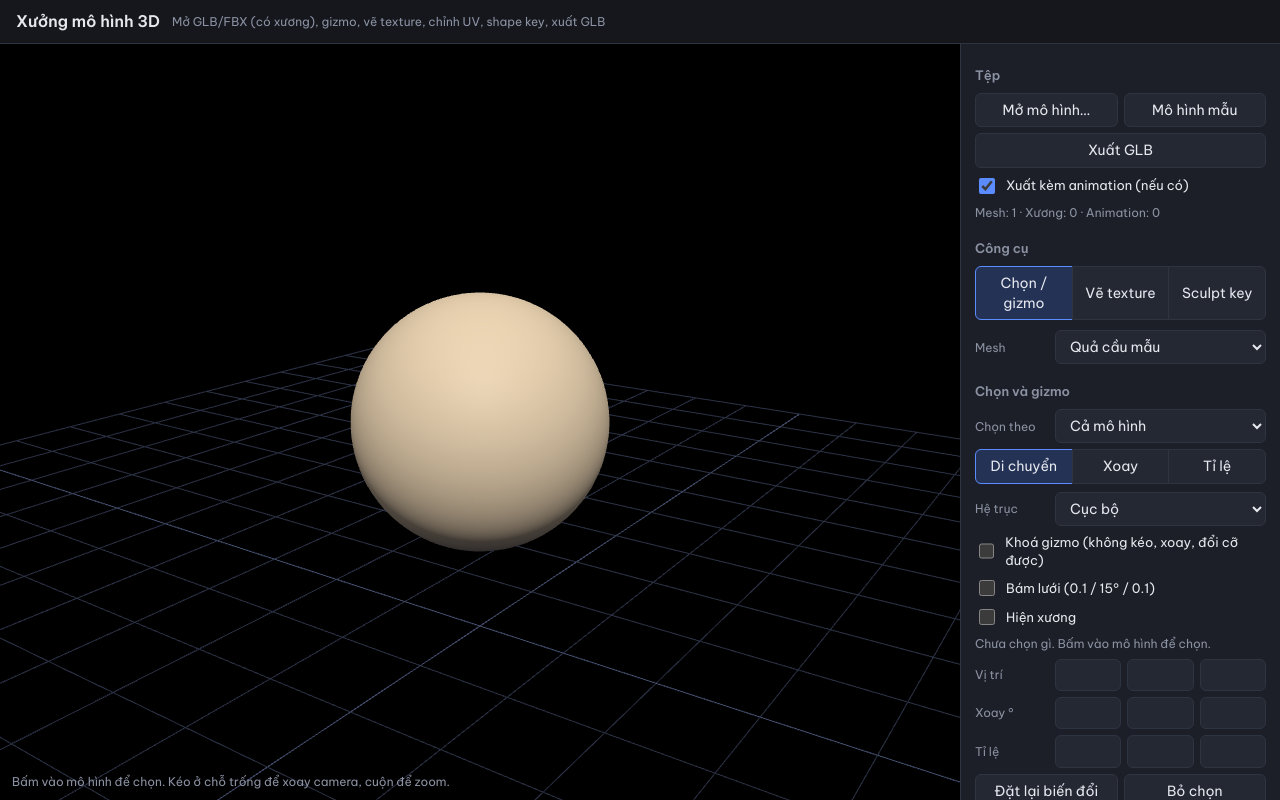
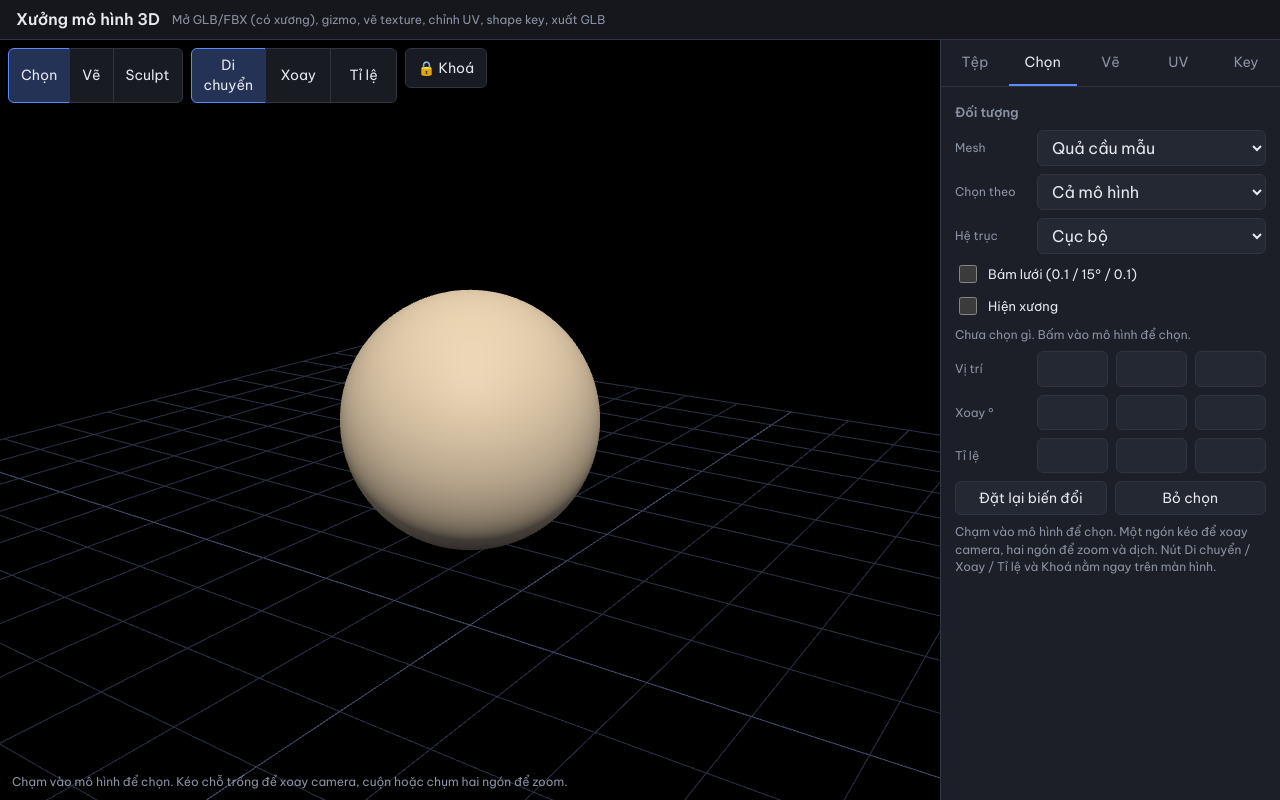
Before and after one commit to nhothicam03-oss/de, a plain HTML site: page index.html in a window 1280 px wide. Drawn offline with nearby package versions, Linux system fonts and the light colour scheme; animation ran at ten frames a second.

Commit message:
Add files via upload

```diff
--- a/index.html
+++ b/index.html
@@ -2,27 +2,48 @@
 <html lang="vi">
 <head>
 <meta charset="utf-8">
-<meta name="viewport" content="width=device-width,initial-scale=1">
+<meta name="viewport" content="width=device-width,initial-scale=1,viewport-fit=cover">
+<meta name="theme-color" content="#15171c">
+<meta name="mobile-web-app-capable" content="yes">
+<meta name="apple-mobile-web-app-capable" content="yes">
 <title>Xưởng mô hình 3D</title>
 <link rel="preconnect" href="https://fonts.googleapis.com">
 <link href="https://fonts.googleapis.com/css2?family=Be+Vietnam+Pro:wght@400;500;600&display=swap" rel="stylesheet">
 <style>
 :root{--bg:#15171c;--p:#1c1f27;--p2:#242833;--line:#2f3441;--tx:#e6e8ee;--mu:#8b92a3;--ac:#5b8cff;--ac2:#243256;color-scheme:dark}
 *{box-sizing:border-box}
-html,body{height:100%;margin:0}
-body{background:var(--bg);color:var(--tx);font:14px/1.45 'Be Vietnam Pro',system-ui,sans-serif;display:flex;flex-direction:column}
-header{display:flex;align-items:center;gap:12px;padding:10px 16px;border-bottom:1px solid var(--line)}
+[hidden]{display:none!important}
+html,body{height:100%;margin:0;overscroll-behavior:none}
+body{height:100dvh;background:var(--bg);color:var(--tx);font:14px/1.45 'Be Vietnam Pro',system-ui,sans-serif;display:flex;flex-direction:column;touch-action:manipulation;-webkit-tap-highlight-color:transparent;padding-bottom:env(safe-area-inset-bottom)}
+header{display:flex;align-items:center;gap:12px;padding:8px 16px;padding-top:max(8px,env(safe-area-inset-top));border-bottom:1px solid var(--line)}
 header b{font-size:16px;font-weight:600}
 header span{color:var(--mu);font-size:12px}
-main{flex:1;display:grid;grid-template-columns:1fr 320px;min-height:0}
-#vp{position:relative;min-height:0;background:radial-gradient(circle at 50% 35%,#2a3042,#14161b)}
-#vp canvas{display:block;width:100%;height:100%;touch-action:none}
+main{flex:1;display:grid;grid-template-columns:1fr 340px;min-height:0}
+#vp{position:relative;min-height:0;background:radial-gradient(circle at 50% 35%,#2a3042,#14161b);overflow:hidden}
+#vp>canvas{display:block;width:100%;height:100%;touch-action:none;-webkit-user-select:none;user-select:none}
+#fl{position:absolute;top:8px;left:8px;right:8px;display:flex;flex-wrap:wrap;gap:8px;pointer-events:none;z-index:2}
+#fl>*{pointer-events:auto}
+#fl button,.tgl span{background:#1c1f27e6;min-height:40px;padding:6px 12px;backdrop-filter:blur(6px)}
+#fl button.on{background:var(--ac2)}
+.tgl{position:relative}
+.tgl span{display:block;border:1px solid var(--line);border-radius:6px;line-height:26px;white-space:nowrap}
+.tgl input{position:absolute;inset:0;width:100%;height:100%;margin:0;opacity:0;cursor:pointer}
+.tgl input:checked+span{background:#4a2330;border-color:#ff7a7a}
+.tgl input:focus-visible+span{outline:2px solid var(--ac)}
 #hint{position:absolute;left:12px;bottom:10px;color:var(--mu);font-size:12px;pointer-events:none}
-#drop{position:absolute;inset:12px;border:2px dashed var(--ac);border-radius:12px;display:none;place-items:center;background:#15171ccc;font-size:16px}
+#msg{position:absolute;left:50%;bottom:12px;transform:translateX(-50%);max-width:92%;text-align:center;background:var(--p2);border:1px solid var(--line);border-radius:8px;padding:7px 12px;font-size:13px;opacity:0;transition:opacity .2s;pointer-events:none;z-index:3}
+#msg.show{opacity:1}
+#drop{position:absolute;inset:12px;border:2px dashed var(--ac);border-radius:12px;display:none;place-items:center;background:#15171ccc;font-size:16px;z-index:4}
 #vp.over #drop{display:grid}
-aside{overflow:auto;background:var(--p);border-left:1px solid var(--line);padding:4px 14px 20px}
-h3{margin:18px 0 8px;font-size:13px;font-weight:600;color:var(--mu)}
-.row{display:flex;gap:6px;align-items:center;margin:6px 0}
+aside{display:flex;flex-direction:column;min-height:0;background:var(--p);border-left:1px solid var(--line)}
+#tabs{display:flex;flex:none;border-bottom:1px solid var(--line)}
+#tabs button{flex:1;border:0;border-radius:0;background:none;color:var(--mu);padding:10px 4px;min-height:46px;border-bottom:2px solid transparent}
+#tabs button.on{color:var(--tx);border-bottom-color:var(--ac)}
+#tabs #fold{display:none;flex:0 0 48px}
+#panes{flex:1;min-height:0;overflow:auto;padding:0 14px 20px;-webkit-overflow-scrolling:touch}
+.pane{display:none}.pane.on{display:block}
+h3{margin:16px 0 8px;font-size:13px;font-weight:600;color:var(--mu)}
+.row{display:flex;gap:8px;align-items:center;margin:8px 0}
 .row>*{min-width:0}
 .row label{flex:0 0 74px;color:var(--mu);font-size:12px}
 .row input[type=range]{flex:1;accent-color:var(--ac)}
@@ -32,23 +53,34 @@ button:hover{border-color:var(--ac)}
 button:focus-visible,select:focus-visible,input:focus-visible{outline:2px solid var(--ac);outline-offset:1px}
 button.on{background:var(--ac2);border-color:var(--ac)}
 .row button{flex:1}
-select{flex:1}
-input[type=color]{padding:0;height:30px;width:44px;flex:none}
+select{flex:1;font-size:16px}
+input[type=color]{padding:0;height:34px;width:48px;flex:none}
+.row input[type=number]{flex:1;width:0;min-width:0;background:var(--p2);color:var(--tx);border:1px solid var(--line);border-radius:6px;padding:5px 6px;font:inherit;font-size:16px}
 .seg{display:flex}
 .seg button{flex:1;border-radius:0;margin-left:-1px}
 .seg button:first-child{border-radius:6px 0 0 6px;margin:0}
 .seg button:last-child{border-radius:0 6px 6px 0}
 #uv{width:100%;aspect-ratio:1;border:1px solid var(--line);border-radius:6px;background:#14161d;display:block}
-.key{display:flex;align-items:center;gap:8px;margin:4px 0}
+.key{display:flex;align-items:center;gap:8px;margin:6px 0}
 .key span{flex:0 0 90px;overflow:hidden;text-overflow:ellipsis;white-space:nowrap;font-size:12px}
 .key input{flex:1;accent-color:var(--ac)}
 .note{color:var(--mu);font-size:12px;margin:6px 0}
-.chk{display:flex;gap:8px;align-items:center;margin:7px 0;font-size:13px}
-.chk input{accent-color:var(--ac);width:16px;height:16px}
-.row input[type=number]{flex:1;width:0;min-width:0;background:var(--p2);color:var(--tx);border:1px solid var(--line);border-radius:6px;padding:5px 6px;font:inherit}
-#msg{position:absolute;right:12px;top:10px;background:var(--p2);border:1px solid var(--line);border-radius:8px;padding:6px 10px;font-size:12px;opacity:0;transition:opacity .2s;pointer-events:none}
-#msg.show{opacity:1}
-@media(max-width:820px){main{grid-template-columns:1fr;grid-template-rows:55vh 1fr}aside{border-left:0;border-top:1px solid var(--line)}}
+.chk{display:flex;gap:8px;align-items:center;margin:8px 0;font-size:13px}
+.chk input{accent-color:var(--ac);width:18px;height:18px}
+@media(max-width:820px){
+  header span,#hint{display:none}
+  main{grid-template-columns:1fr;grid-template-rows:minmax(0,1fr) auto}
+  aside{border-left:0;border-top:1px solid var(--line)}
+  #panes{flex:none;max-height:40dvh}
+  aside.min #panes{display:none}
+  #tabs #fold{display:block}
+}
+@media(pointer:coarse){
+  button,select{min-height:44px}
+  .row input[type=number]{min-height:44px}
+  input[type=range]{min-height:34px}
+  .chk{min-height:38px}.chk input{width:22px;height:22px}
+}
 @media(prefers-reduced-motion:reduce){#msg{transition:none}}
 </style>
 <script type="importmap">{"imports":{"three":"https://cdn.jsdelivr.net/npm/three@0.160.0/build/three.module.js","three/addons/":"https://cdn.jsdelivr.net/npm/three@0.160.0/examples/jsm/"}}</script>
@@ -56,52 +88,65 @@ input[type=color]{padding:0;height:30px;width:44px;flex:none}
 <body>
 <header><b>Xưởng mô hình 3D</b><span>Mở GLB/FBX (có xương), gizmo, vẽ texture, chỉnh UV, shape key, xuất GLB</span></header>
 <main>
-  <div id="vp"><div id="hint"></div><div id="msg"></div><div id="drop">Thả file .glb / .gltf / .fbx vào đây</div></div>
-  <aside>
-    <h3>Tệp</h3>
+  <div id="vp">
+    <div id="fl">
+      <div class="seg" id="tools"><button data-m="select" class="on">Chọn</button><button data-m="paint">Vẽ</button><button data-m="sculpt">Sculpt</button></div>
+      <div class="seg" id="gz" data-for="select"><button data-g="translate" class="on">Di chuyển</button><button data-g="rotate">Xoay</button><button data-g="scale">Tỉ lệ</button></div>
+      <label class="tgl" data-for="select"><input type="checkbox" id="lock" aria-label="Khoá gizmo"><span>🔒 Khoá</span></label>
+      <button id="undoQ" data-for="paint" hidden>↶ Hoàn tác</button>
+      <button id="cam2" data-for="paint sculpt" hidden>2 ngón: xoay</button>
+    </div>
+    <div id="hint"></div><div id="msg"></div><div id="drop">Thả file .glb / .gltf / .fbx vào đây</div>
+  </div>
+  <aside id="sheet">
+    <nav id="tabs"><button data-p="file" class="on">Tệp</button><button data-p="sel">Chọn</button><button data-p="paint">Vẽ</button><button data-p="uv">UV</button><button data-p="key">Key</button><button id="fold" aria-label="Thu gọn hoặc mở bảng">▾</button></nav>
+    <div id="panes">
+      <section class="pane on" data-p="file">
+        <h3>Mô hình</h3>
         <div class="row"><button id="open">Mở mô hình…</button><button id="demo">Mô hình mẫu</button></div>
         <div class="row"><button id="export">Xuất GLB</button></div>
         <label class="chk"><input type="checkbox" id="anim" checked> Xuất kèm animation (nếu có)</label>
         <div class="note" id="info"></div>
-    <input type="file" id="fm" accept=".glb,.gltf,.fbx" hidden>
+        <div class="note">Chọn file .glb hoặc .fbx trong bộ nhớ điện thoại. FBX cần có ảnh nhúng sẵn thì mới hiện texture.</div>
+        <input type="file" id="fm" hidden>
         <input type="file" id="fi" accept="image/*" hidden>
-
-    <h3>Công cụ</h3>
-    <div class="seg" id="tools">
-      <button data-m="select" class="on">Chọn / gizmo</button><button data-m="paint">Vẽ texture</button><button data-m="sculpt">Sculpt key</button>
-    </div>
-    <div class="row" style="margin-top:10px"><label>Mesh</label><select id="meshSel"></select></div>
-
-    <h3>Chọn và gizmo</h3>
+      </section>
+      <section class="pane" data-p="sel">
+        <h3>Đối tượng</h3>
+        <div class="row"><label>Mesh</label><select id="meshSel"></select></div>
         <div class="row"><label>Chọn theo</label><select id="pickBy"><option value="root">Cả mô hình</option><option value="mesh">Từng mesh</option></select></div>
-    <div class="seg" id="gz"><button data-g="translate" class="on">Di chuyển</button><button data-g="rotate">Xoay</button><button data-g="scale">Tỉ lệ</button></div>
-    <div class="row" style="margin-top:8px"><label>Hệ trục</label><select id="gsp"><option value="local">Cục bộ</option><option value="world">Thế giới</option></select></div>
-    <label class="chk"><input type="checkbox" id="lock"> Khoá gizmo (không kéo, xoay, đổi cỡ được)</label>
+        <div class="row"><label>Hệ trục</label><select id="gsp"><option value="local">Cục bộ</option><option value="world">Thế giới</option></select></div>
         <label class="chk"><input type="checkbox" id="snap"> Bám lưới (0.1 / 15° / 0.1)</label>
         <label class="chk"><input type="checkbox" id="bones"> Hiện xương</label>
         <div class="note" id="sel"></div>
         <div id="tf"></div>
         <div class="row"><button id="resetT">Đặt lại biến đổi</button><button id="desel">Bỏ chọn</button></div>
-    <div class="note">Phím tắt: W di chuyển, E xoay, R tỉ lệ, Esc bỏ chọn. Kéo ở chỗ trống để xoay camera.</div>
-
+        <div class="note">Chạm vào mô hình để chọn. Một ngón kéo để xoay camera, hai ngón để zoom và dịch. Nút Di chuyển / Xoay / Tỉ lệ và Khoá nằm ngay trên màn hình.</div>
+      </section>
+      <section class="pane" data-p="paint">
         <h3>Cọ vẽ</h3>
         <div class="row"><label>Màu</label><input type="color" id="col" value="#ff6b4a"><button id="fill">Tô đầy</button></div>
         <div class="row"><label>Cỡ</label><input type="range" id="size" min="1" max="100" value="30"></div>
         <div class="row"><label>Độ mạnh</label><input type="range" id="str" min="5" max="100" value="60"></div>
-    <div class="row"><button id="undo">Hoàn tác nét vẽ</button><button id="loadTex">Nạp ảnh texture…</button></div>
+        <div class="row"><button id="undo">Hoàn tác nét vẽ</button><button id="loadTex">Nạp ảnh…</button></div>
         <div class="row"><button id="saveTex">Tải texture PNG</button></div>
-
+        <div class="note">Một ngón để vẽ. Hai ngón để zoom và xoay camera (đổi sang dịch bằng nút “2 ngón” trên màn hình).</div>
+      </section>
+      <section class="pane" data-p="uv">
         <h3>UV</h3>
         <canvas id="uv" width="560" height="560"></canvas>
         <div class="row"><button data-uv="fu">Lật U</button><button data-uv="fv">Lật V</button><button data-uv="rot">Xoay 90°</button></div>
         <div class="row"><button data-uv="down">Thu nhỏ</button><button data-uv="up">Phóng to</button></div>
         <div class="note">Lệnh UV áp dụng cho cả mesh, quanh tâm (0.5, 0.5).</div>
-
+      </section>
+      <section class="pane" data-p="key">
         <h3>Shape key</h3>
         <div id="keys"></div>
         <div class="row"><button id="addKey">+ Tạo shape key</button><button id="clrKey">Đặt lại key</button></div>
         <div class="row"><label>Sculpt vào</label><select id="skSel"></select></div>
-    <div class="note">Chọn “Sculpt key”, rồi kéo trên mô hình để đẩy ra. Giữ Alt để ép vào.</div>
+        <div class="note">Chọn công cụ “Sculpt”, rồi kéo một ngón trên mô hình để đẩy ra. Trên máy tính giữ Alt để ép vào.</div>
+      </section>
+    </div>
   </aside>
 </main>
 
@@ -135,8 +180,15 @@ renderer.setAnimationLoop(()=>{controls.update();if(box)box.update();renderer.re
 
 let msgT;function say(t){const m=$('msg');m.textContent=t;m.classList.add('show');clearTimeout(msgT);msgT=setTimeout(()=>m.classList.remove('show'),2600)}
 const mat=m=>m&&(Array.isArray(m.material)?m.material[0]:m.material);
-const hintText={select:'Bấm vào mô hình để chọn. Kéo ở chỗ trống để xoay camera, cuộn để zoom.',paint:'Kéo trên mô hình để vẽ. Ctrl+Z hoàn tác.',sculpt:'Kéo trên mô hình để sculpt vào shape key đang chọn.'};
-function setMode(m){mode=m;document.querySelectorAll('#tools button').forEach(b=>b.classList.toggle('on',b.dataset.m===m));$('hint').textContent=hintText[m];renderer.domElement.style.cursor=m==='select'?'default':'crosshair';applyGizmoState()}
+const hintText={select:'Chạm vào mô hình để chọn. Kéo chỗ trống để xoay camera, cuộn hoặc chụm hai ngón để zoom.',paint:'Kéo trên mô hình để vẽ. Ctrl+Z hoàn tác.',sculpt:'Kéo trên mô hình để sculpt vào shape key đang chọn.'};
+function setMode(m){
+  mode=m;
+  document.querySelectorAll('#tools button').forEach(b=>b.classList.toggle('on',b.dataset.m===m));
+  document.querySelectorAll('[data-for]').forEach(el=>el.hidden=!el.dataset.for.split(' ').includes(m));
+  $('hint').textContent=hintText[m];
+  renderer.domElement.style.cursor=m==='select'?'default':'crosshair';
+  applyTouch();showPane({select:'sel',paint:'paint',sculpt:'key'}[m]);applyGizmoState();
+}
 
 /* ---------- Nạp mô hình ---------- */
 function setModel(obj,anims){
@@ -177,6 +229,7 @@ function fixMats(o){
 async function loadFile(f){
   const url=URL.createObjectURL(f),ext=f.name.split('.').pop().toLowerCase();
   try{
+    if(!['glb','gltf','fbx'].includes(ext)){say('Định dạng .'+ext+' chưa hỗ trợ. Hãy dùng .glb hoặc .fbx.');return}
     let obj,anims;
     if(ext==='fbx'){obj=await new FBXLoader().loadAsync(url);anims=obj.animations;fixMats(obj)}
     else{const g=await new GLTFLoader().loadAsync(url);obj=g.scene;anims=g.animations}
@@ -212,7 +265,7 @@ function paintOf(mesh){
   const tex=new THREE.CanvasTexture(c);tex.flipY=m.map?m.map.flipY:false;tex.colorSpace=THREE.SRGBColorSpace;tex.anisotropy=8;
   if(m.map){tex.wrapS=m.map.wrapS;tex.wrapT=m.map.wrapT}
   m.map=tex;m.needsUpdate=true;
-  return m.userData.paint={c,ctx,tex,undo:[],flip:tex.flipY};
+  return m.userData.paint={c,ctx,tex,undo:[],flip:tex.flipY,lim:Math.max(3,Math.floor(6.4e7/(W*H*4)))};
 }
 const rgba=(h,a)=>`rgba(${parseInt(h.slice(1,3),16)},${parseInt(h.slice(3,5),16)},${parseInt(h.slice(5,7),16)},${a})`;
 function stamp(p,x,y){
@@ -220,11 +273,12 @@ function stamp(p,x,y){
   g.addColorStop(0,rgba(col,a));g.addColorStop(.65,rgba(col,a*.7));g.addColorStop(1,rgba(col,0));
   p.ctx.fillStyle=g;p.ctx.beginPath();p.ctx.arc(x,y,r,0,7);p.ctx.fill();return r;
 }
+const pushUndo=p=>{p.undo.push(p.ctx.getImageData(0,0,p.c.width,p.c.height));if(p.undo.length>p.lim)p.undo.shift()};
 let last=null;
 function paintHit(hit,first){
   const p=paintOf(hit.object);if(!p||!hit.uv)return;
   const x=hit.uv.x*p.c.width,y=(p.flip?1-hit.uv.y:hit.uv.y)*p.c.height;
-  if(first){p.undo.push(p.ctx.getImageData(0,0,p.c.width,p.c.height));if(p.undo.length>15)p.undo.shift();last=null}
+  if(first){pushUndo(p);last=null}
   if(last&&last.p===p&&Math.hypot(x-last.x,y-last.y)<p.c.width*.12){
     const d=Math.hypot(x-last.x,y-last.y),r=$('size').value/100*p.c.width*.06+1,n=Math.max(1,Math.floor(d/(r*.35)));
     for(let i=1;i<=n;i++)stamp(p,last.x+(x-last.x)*i/n,last.y+(y-last.y)*i/n);
@@ -234,11 +288,11 @@ function paintHit(hit,first){
 function undoPaint(){const p=cur&&paintOf(cur);if(!p||!p.undo.length)return say('Không còn nét nào để hoàn tác.');p.ctx.putImageData(p.undo.pop(),0,0);p.tex.needsUpdate=true;drawUV()}
 $('undo').onclick=undoPaint;
 addEventListener('keydown',e=>{if((e.ctrlKey||e.metaKey)&&e.key.toLowerCase()==='z'&&mode==='paint'){e.preventDefault();undoPaint()}});
-$('fill').onclick=()=>{const p=cur&&paintOf(cur);if(!p)return say('Chưa chọn mesh.');p.undo.push(p.ctx.getImageData(0,0,p.c.width,p.c.height));p.ctx.fillStyle=$('col').value;p.ctx.fillRect(0,0,p.c.width,p.c.height);p.tex.needsUpdate=true;drawUV()};
+$('fill').onclick=()=>{const p=cur&&paintOf(cur);if(!p)return say('Chưa chọn mesh.');pushUndo(p);p.ctx.fillStyle=$('col').value;p.ctx.fillRect(0,0,p.c.width,p.c.height);p.tex.needsUpdate=true;drawUV()};
 $('loadTex').onclick=()=>{if(!cur)return say('Chưa chọn mesh.');$('fi').click()};
 $('fi').onchange=e=>{
   const f=e.target.files[0];e.target.value='';if(!f||!cur)return;
-  const im=new Image();im.onload=()=>{const p=paintOf(cur);p.undo.push(p.ctx.getImageData(0,0,p.c.width,p.c.height));p.ctx.drawImage(im,0,0,p.c.width,p.c.height);p.tex.needsUpdate=true;drawUV();URL.revokeObjectURL(im.src);say('Đã nạp ảnh vào texture.')};
+  const im=new Image();im.onload=()=>{const p=paintOf(cur);pushUndo(p);p.ctx.drawImage(im,0,0,p.c.width,p.c.height);p.tex.needsUpdate=true;drawUV();URL.revokeObjectURL(im.src);say('Đã nạp ảnh vào texture.')};
   im.src=URL.createObjectURL(f);
 };
 $('saveTex').onclick=()=>{const p=cur&&paintOf(cur);if(!p)return say('Chưa chọn mesh.');p.c.toBlob(b=>dl(b,'texture.png'))};
@@ -377,37 +431,64 @@ addEventListener('keydown',e=>{
   if(k==='w')setGz('translate');else if(k==='e')setGz('rotate');else if(k==='r')setGz('scale');else if(e.key==='Escape')selectObj(null);
 });
 
+/* ---------- Bảng dạng bottom sheet + cử chỉ cảm ứng ---------- */
+const sheet=$('sheet');
+function showPane(n){
+  document.querySelectorAll('#tabs [data-p]').forEach(b=>b.classList.toggle('on',b.dataset.p===n));
+  document.querySelectorAll('.pane').forEach(p=>p.classList.toggle('on',p.dataset.p===n));
+}
+$('tabs').addEventListener('click',e=>{const b=e.target.closest('[data-p]');if(b){showPane(b.dataset.p);sheet.classList.remove('min');$('fold').textContent='▾'}});
+$('fold').onclick=()=>{const m=sheet.classList.toggle('min');$('fold').textContent=m?'▴':'▾'};
+let camTwo='rotate';
+function applyTouch(){
+  controls.touches.ONE=mode==='select'?THREE.TOUCH.ROTATE:-1;
+  controls.touches.TWO=mode==='select'?THREE.TOUCH.DOLLY_PAN:(camTwo==='rotate'?THREE.TOUCH.DOLLY_ROTATE:THREE.TOUCH.DOLLY_PAN);
+}
+$('cam2').onclick=()=>{camTwo=camTwo==='rotate'?'pan':'rotate';$('cam2').textContent='2 ngón: '+(camTwo==='rotate'?'xoay':'dịch');applyTouch()};
+$('undoQ').onclick=()=>undoPaint();
+tc.setSize(matchMedia('(pointer:coarse)').matches?1.6:1);
+
 /* ---------- Chuột / chạm trên viewport ---------- */
-const ray=new THREE.Raycaster(),ndc=new THREE.Vector2();let down=false;
+const ray=new THREE.Raycaster(),ndc=new THREE.Vector2(),cv=renderer.domElement,ptrs=new Set();
+let down=false,pd=null,maxP=0,strokeId=null,strokeT=0;
 function pick(e){
-  const r=renderer.domElement.getBoundingClientRect();
+  const r=cv.getBoundingClientRect();
   ndc.set((e.clientX-r.left)/r.width*2-1,-(e.clientY-r.top)/r.height*2+1);
   ray.setFromCamera(ndc,camera);
   const h=ray.intersectObjects(meshes,false)[0];
   if(h&&h.object!==cur){cur=h.object;$('meshSel').value=String(meshes.indexOf(cur));refresh()}
   return h;
 }
-let pd=null;
-renderer.domElement.addEventListener('pointerdown',e=>{
+function cancelStroke(){
+  if(!down)return;down=false;last=null;controls.enabled=true;
+  if(mode==='paint'&&performance.now()-strokeT<250){const p=cur&&paintOf(cur);if(p&&p.undo.length){p.ctx.putImageData(p.undo.pop(),0,0);p.tex.needsUpdate=true;queueUV()}}
+}
+cv.addEventListener('pointerdown',e=>{
+  ptrs.add(e.pointerId);maxP=Math.max(maxP,ptrs.size);
+  if(ptrs.size>1){cancelStroke();pd=null;return}
   if(mode==='select'){pd={x:e.clientX,y:e.clientY};return}
   if(!root)return;
   const h=pick(e);if(!h)return;
-  controls.enabled=false;down=true;renderer.domElement.setPointerCapture(e.pointerId);
+  if(e.pointerType!=='touch'){controls.enabled=false;cv.setPointerCapture(e.pointerId)}
+  down=true;strokeId=e.pointerId;strokeT=performance.now();
   mode==='paint'?paintHit(h,true):sculptHit(h,e.altKey);
 },{capture:true});
-renderer.domElement.addEventListener('pointermove',e=>{
-  if(!down)return;const h=pick(e);if(!h)return;
+cv.addEventListener('pointermove',e=>{
+  if(!down||e.pointerId!==strokeId)return;
+  const h=pick(e);if(!h)return;
   mode==='paint'?paintHit(h,false):sculptHit(h,e.altKey);
 });
-const up=()=>{if(down){down=false;controls.enabled=true;last=null}};
-renderer.domElement.addEventListener('pointerup',e=>{
-  up();
-  if(mode==='select'&&pd){
-    const moved=Math.hypot(e.clientX-pd.x,e.clientY-pd.y);pd=null;
-    if(moved<5&&!tc.dragging&&tc.axis===null&&root){const h=pick(e);selectObj(h?($('pickBy').value==='root'?root:h.object):null)}
+function endPtr(e,tap){
+  const multi=maxP>1;ptrs.delete(e.pointerId);if(!ptrs.size)maxP=0;
+  if(down&&e.pointerId===strokeId){down=false;controls.enabled=true;last=null}
+  if(tap&&mode==='select'&&pd&&!multi){
+    const moved=Math.hypot(e.clientX-pd.x,e.clientY-pd.y);
+    if(moved<(e.pointerType==='touch'?10:5)&&!tc.dragging&&tc.axis===null&&root){const h=pick(e);selectObj(h?($('pickBy').value==='root'?root:h.object):null)}
   }
-});
-renderer.domElement.addEventListener('pointercancel',up);
+  if(!ptrs.size)pd=null;
+}
+cv.addEventListener('pointerup',e=>endPtr(e,true));
+cv.addEventListener('pointercancel',e=>endPtr(e,false));
 
 function refresh(){renderKeys();drawUV()}
 setMode('select');
```
Lines whose indentation alone changed are shown as unchanged.
